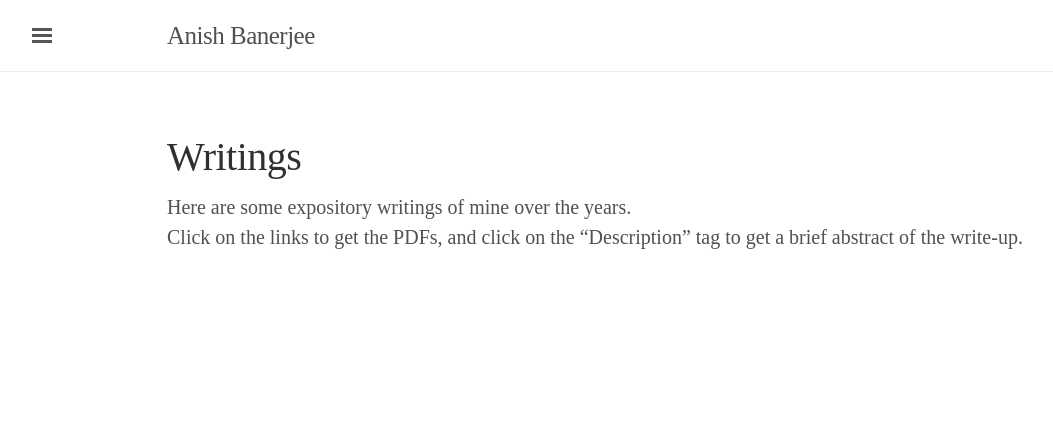
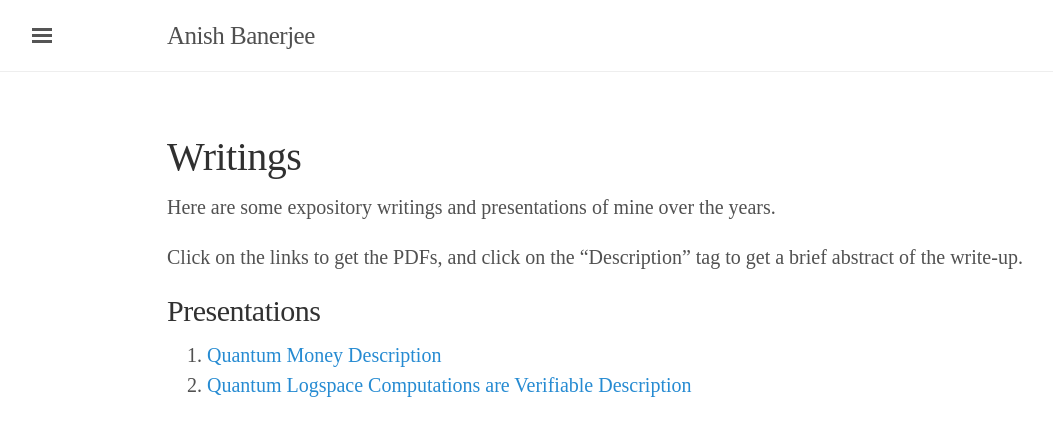
Before and after one commit to AB271202/AB271202.github.io, a Jekyll site: the page built from notes.md, in a window 1280 px wide. Shown: the top 436 px of the page, without its empty margins (3-1056 px from the left). Built offline with Jekyll 4.4.1, drawn with Linux system fonts in a browser that asks for light colours; some web fonts are replaced.

Commit message:
Added some presentations

```diff
--- a/notes.md
+++ b/notes.md
@@ -2,8 +2,20 @@
 layout: page
 title: Writings
 ---
-Here are some expository writings of mine over the years.<br>
+Here are some expository writings and presentations of mine over the years.
+
 Click on the links to get the PDFs, and click on the "Description" tag to get a brief abstract of the write-up.
+
+## Presentations
+1. [Quantum Money](./Presentations/Quantum_Money.pdf){:target="_blank"} [Description](#){:style="cursor: pointer;" onclick='myFunction("log-conc_desc")'}
+    <div style="border-radius:15px;-webkit-border-radius:15px;-moz-border-radius:15px;width:100%;float:center;display:none;font-size:medium;background-color:#f0ffff;margin-left:0;padding:10px;text-align:left;" id="log-conc_desc">
+        Prepared a presentation on quantum money based on [this](https://cacm.acm.org/research/quantum-money/) article.
+    </div>
+2. [Quantum Logspace Computations are Verifiable](./Presentations/QL_Verification.pdf){:target="_blank"} [Description](#){:style="cursor: pointer;" onclick='myFunction("log-conc_desc")'}
+    <div style="border-radius:15px;-webkit-border-radius:15px;-moz-border-radius:15px;width:100%;float:center;display:none;font-size:medium;background-color:#f0ffff;margin-left:0;padding:10px;text-align:left;" id="log-conc_desc">
+        Prepared a presentation on QL Verification based on [this](https://arxiv.org/pdf/2307.11083) paper.
+    </div>
+
 
 <!-- <h2>Undergraduate Writings</h2>
 <ol type="1">
@@ -269,7 +281,6 @@ Click on the links to get the PDFs, and click on the "Description" tag to get a
     </li>
 </ol> -->
 
-
 <script>
     function myFunction(name) {
         var x = document.getElementById(name);
```
Also changed, not shown: courses.md (+0 -2 lines), teach.md (+0 -1 lines), 5 other files.
